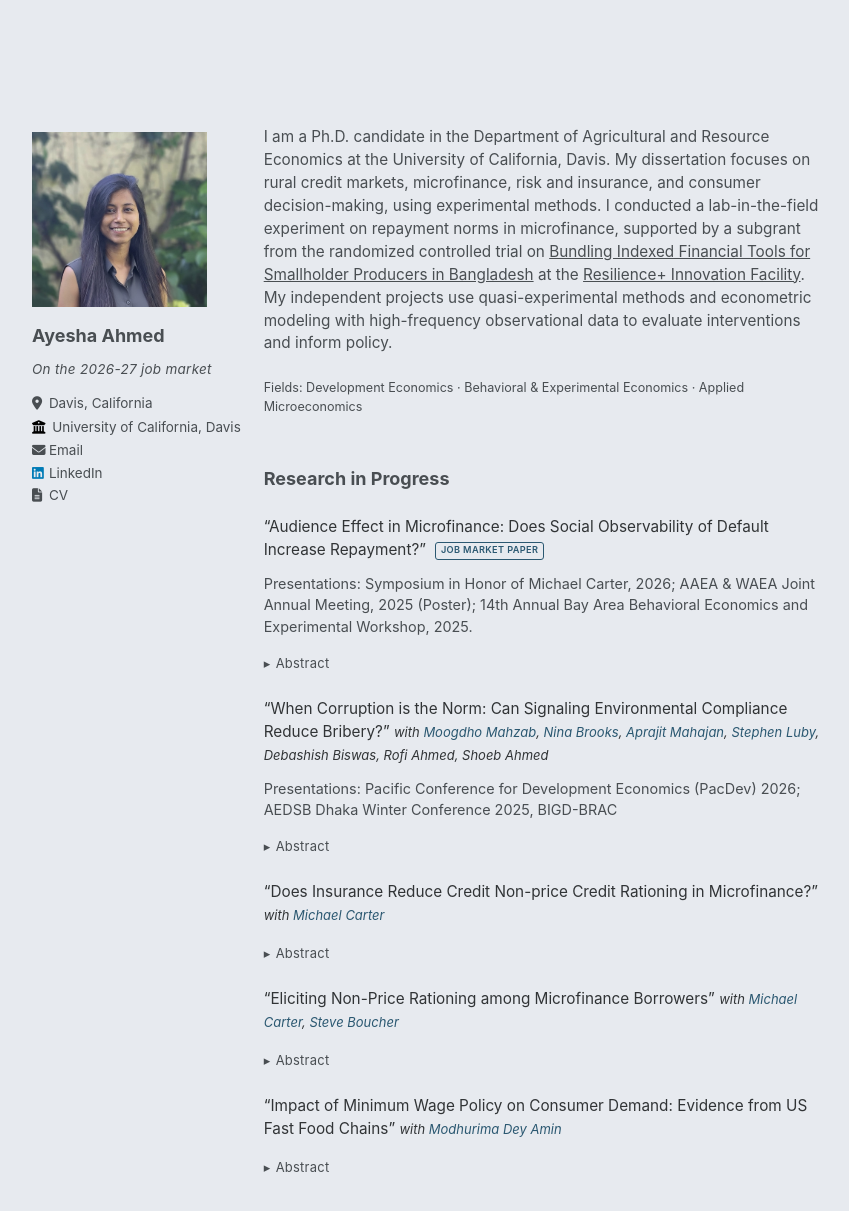
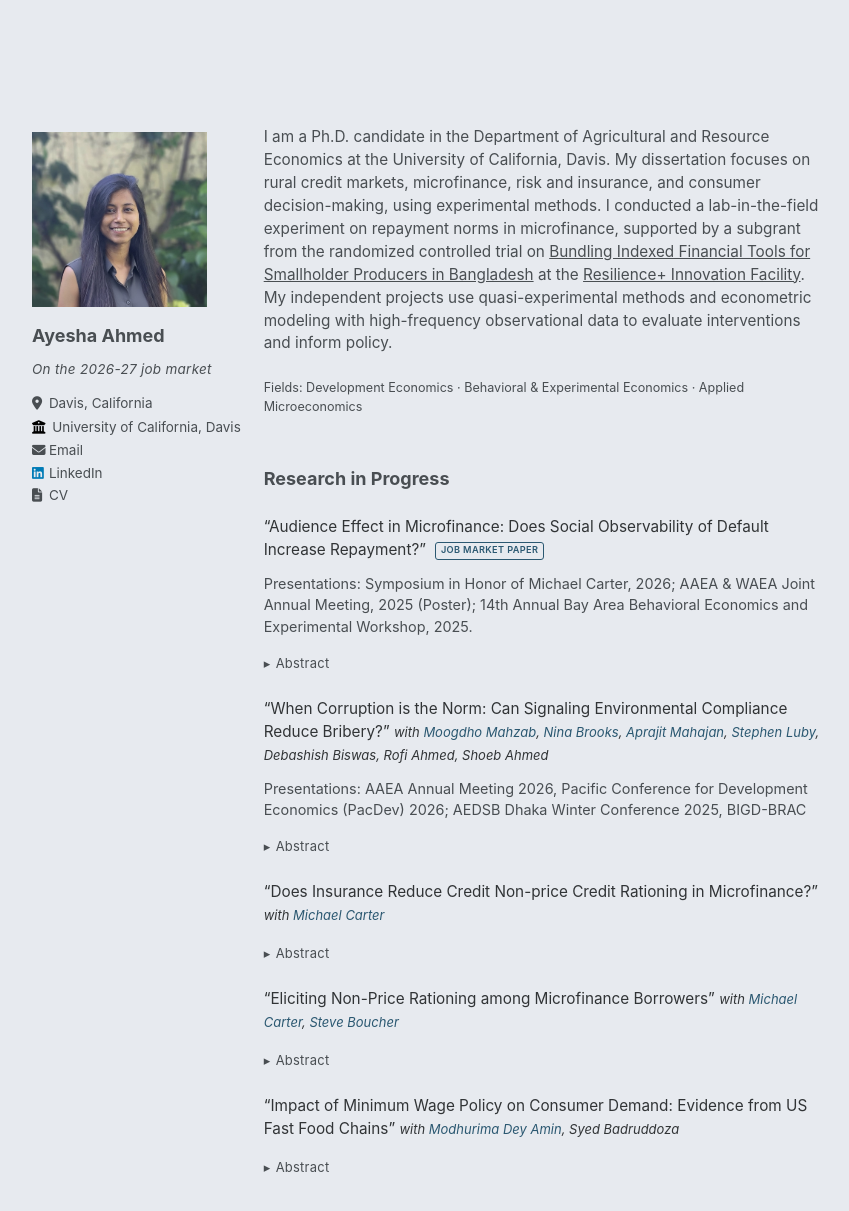
Before and after one commit to ahmed-ayesha/ahmed-ayesha.github.io, a Jekyll site: the page built from _pages/about.md, in a window 1280 px wide and 1380 px high. Shown: the top 1211 px of the window, without its empty margins (205-1054 px from the left). Built offline with Jekyll 4.4.1, drawn with Linux system fonts in a browser that asks for light colours.

Commit message:
update other abstracts

```diff
--- a/_pages/about.md
+++ b/_pages/about.md
@@ -48,7 +48,7 @@ Does making default observable to peers increase repayment in microfinance? Many
 "When Corruption is the Norm: Can Signaling Environmental Compliance Reduce Bribery?" *with [Moogdho Mahzab](https://sites.google.com/virginia.edu/moogdhomahzab/home), [Nina Brooks](https://www.ninarbrooks.com/index.html), [Aprajit Mahajan](https://vcresearch.berkeley.edu/faculty/aprajit-mahajan), [Stephen Luby](https://profiles.stanford.edu/stephen-luby), Debashish Biswas, Rofi Ahmed, Shoeb Ahmed*
 {: .research-title}
 
-Presentations: Pacific Conference for Development Economics (PacDev) 2026; AEDSB Dhaka Winter Conference 2025, BIGD-BRAC
+Presentations: AAEA Annual Meeting 2026, Pacific Conference for Development Economics (PacDev) 2026; AEDSB Dhaka Winter Conference 2025, BIGD-BRAC
 {: .research-desc}
 
 <details class="abstract" markdown="1">
@@ -68,7 +68,7 @@ Firms in developing countries often operate in structurally informal environment
 <details class="abstract" markdown="1">
 <summary>Abstract</summary>
 
-This study evaluates whether indexed financial tools can mitigate risk rationing among smallholder farmers in Bangladesh. In a large-scale randomized experiment, I analyze the impacts of agricultural index insurance versus the insurance bundled with savings and a contingent line of credit on different forms of credit constraints among microfinance borrowers. I hypothesize that risk rationing is more prevalent among borrowers with higher norm conformity, isolating the constraints imposed by "social collateral."
+This study evaluates whether indexed financial tools can mitigate risk rationing among smallholder farmers in Bangladesh. In a large-scale randomized experiment, I analyze the impacts of agricultural index insurance versus insurance bundled with savings and a contingent line of credit on different forms of credit constraints among microfinance borrowers. A related lab-in-the-field experiment provides borrower-specific measures of reputational concern in repayment. I use these measures to test whether risk rationing is more prevalent among borrowers who are more responsive to reputational incentives, such that social incentives function like a non physical collateral.
 {: .research-desc}
 
 </details>
@@ -88,7 +88,7 @@ This study explores the prevalence of non-price credit rationing. Adapting the D
 
 <div class="space-sm"></div>
 
-"Impact of Minimum Wage Policy on Consumer Demand: Evidence from US Fast Food Chains" *with [Modhurima Dey Amin](https://www.depts.ttu.edu/aaec/research/Faculty-Research-Expertise-and-Scholarship/Modhurima-Dey-Amin-PhD.php)*
+"Impact of Minimum Wage Policy on Consumer Demand: Evidence from US Fast Food Chains" *with [Modhurima Dey Amin](https://www.depts.ttu.edu/aaec/research/Faculty-Research-Expertise-and-Scholarship/Modhurima-Dey-Amin-PhD.php), Syed Badruddoza*
 {: .research-title}
 
 <details class="abstract" markdown="1">
```
